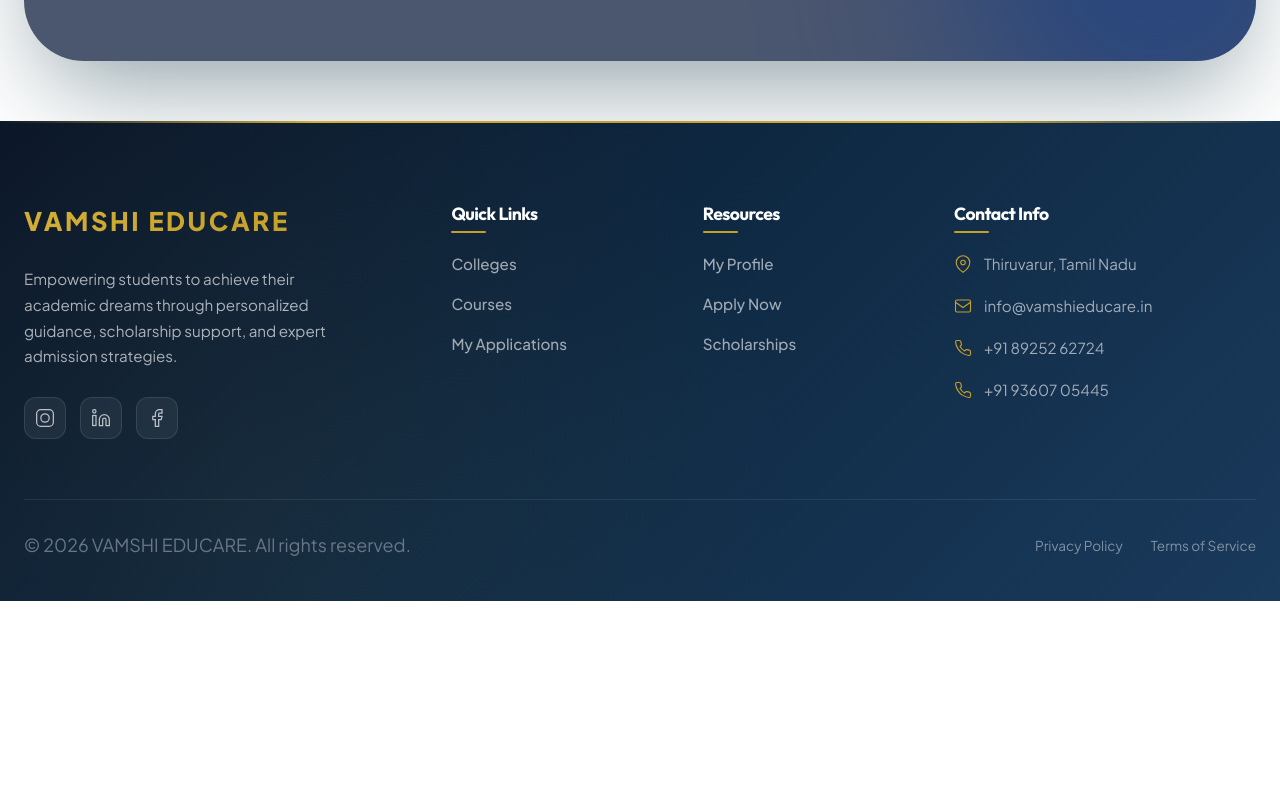
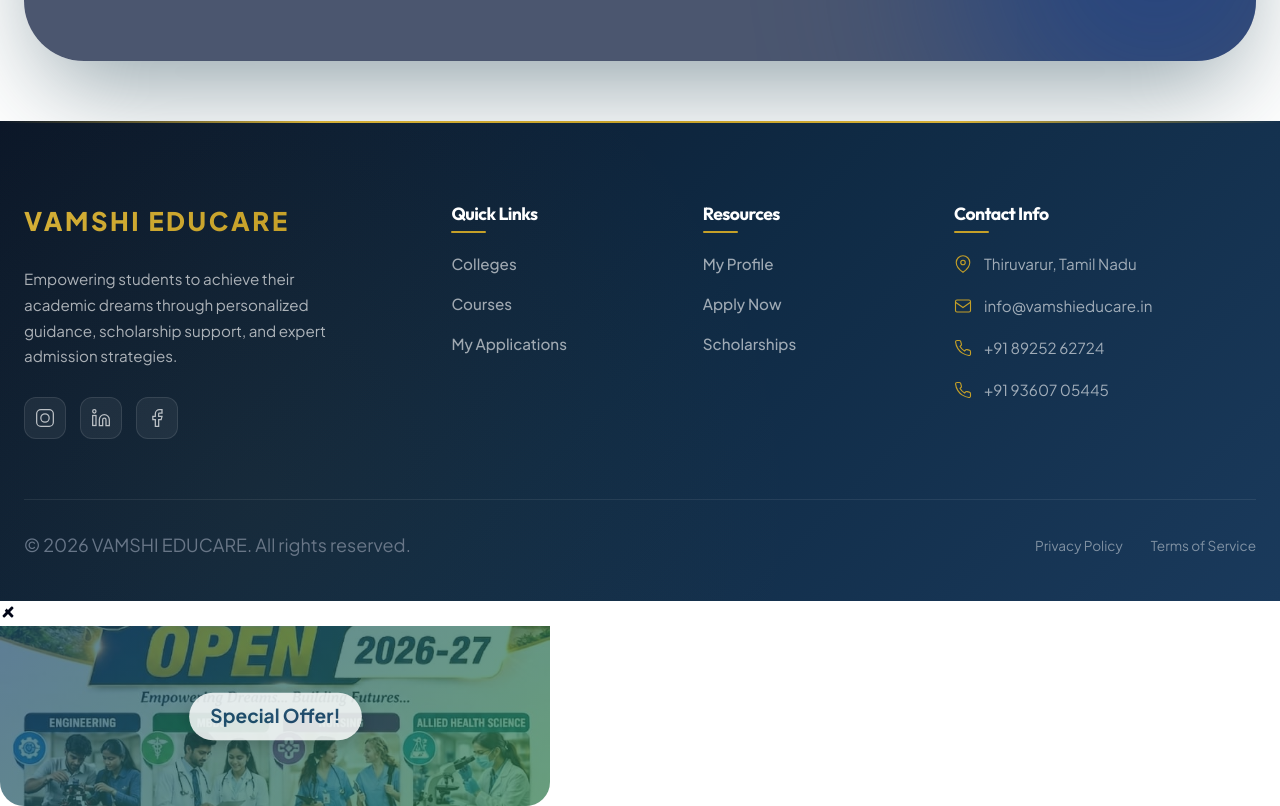
Before and after one commit to Gokul331/ICE_FOUNDATION, a React (Vite) app in the folder frontend/my-react-app/: page / in a window 1280 px wide. Shown: the part 4211-5017 px from the top of the page. Before the commit the page ends 4812 px from the top, so only its background shows below. Built offline with nearby package versions, Linux system fonts and the light colour scheme; no server answers.

Commit message:
adding the welcome image

```diff
--- a/frontend/my-react-app/src/components/Home.jsx
+++ b/frontend/my-react-app/src/components/Home.jsx
@@ -9,7 +9,9 @@ import img1 from "/5.jpeg";
 import img2 from "/2.jpg";
 import img3 from "/3.jpg";
 import img4 from "/1.jpg";
+import welcomeBanner from "/Banner.jpeg"; // Add your banner image
 import { FaExternalLinkSquareAlt, FaCheckCircle, FaTimes } from "react-icons/fa";
+
 /* ── animation helpers ── */
 const fadeUp = {
   hidden: { opacity: 0, y: 40 },
@@ -48,11 +50,40 @@ function Home() {
   const [loading, setLoading] = useState(true);
   const [error, setError] = useState(null);
   const [currentSlide, setCurrentSlide] = useState(0);
+  const [showPopup, setShowPopup] = useState(false);
   const scrollContainerRef = useRef(null);
   const [showLeftArrow, setShowLeftArrow] = useState(false);
   const [showRightArrow, setShowRightArrow] = useState(true);
   const [scrollProgress, setScrollProgress] = useState(0);
   const [showScrollTop, setShowScrollTop] = useState(false);
+  const [alertMessage, setAlertMessage] = useState({ show: false, message: "", type: "" });
+
+  // Check if popup has been closed before (persists across reloads)
+  useEffect(() => {
+    const popupClosed = localStorage.getItem("popupClosed");
+
+    // Show popup only if it hasn't been closed before
+    if (!popupClosed) {
+      // Show popup after a short delay for better UX
+      const timer = setTimeout(() => {
+        setShowPopup(true);
+      }, 1000);
+
+      return () => clearTimeout(timer);
+    }
+  }, []);
+
+  // Handle popup close - persists even after page reload
+  const handleClosePopup = () => {
+    setShowPopup(false);
+    localStorage.setItem("popupClosed", "true");
+  };
+
+  // Optional: Reset popup visibility (for testing or admin purposes)
+  const resetPopup = () => {
+    localStorage.removeItem("popupClosed");
+    setShowPopup(true);
+  };
 
   useEffect(() => {
     if (location.state?.success) {
@@ -587,6 +618,46 @@ function Home() {
 
       <Footer />
 
+      {/* ── FIRST-TIME VISITOR POPUP WITH BANNER ── */}
+      <AnimatePresence>
+        {showPopup && (
+          <motion.div
+            className="popup-overlay"
+            initial={{ opacity: 0 }}
+            animate={{ opacity: 1 }}
+            exit={{ opacity: 0 }}
+            onClick={handleClosePopup}
+          >
+            <motion.div
+              className="popup-container"
+              initial={{ scale: 0.8, opacity: 0, y: 50 }}
+              animate={{ scale: 1, opacity: 1, y: 0 }}
+              exit={{ scale: 0.8, opacity: 0, y: 50 }}
+              transition={{ type: "spring", damping: 25, stiffness: 300 }}
+              onClick={(e) => e.stopPropagation()}
+            >
+              <button className="popup-close" onClick={handleClosePopup}>
+                <FaTimes />
+              </button>
+
+              {/* Banner Image Section */}
+              <div className="popup-banner">
+                <img
+                  src={welcomeBanner}
+                  alt="Welcome to VAMSHI EDUCARE"
+                  className="popup-banner-img"
+                />
+                <div className="popup-banner-overlay">
+                  <div className="popup-banner-text">Special Offer!</div>
+                </div>
+              </div>
+
+
+            </motion.div>
+          </motion.div>
+        )}
+      </AnimatePresence>
+
       {/* ── Scroll to Top ── */}
       <AnimatePresence>
         {showScrollTop && (
--- a/frontend/my-react-app/src/styles/home.css
+++ b/frontend/my-react-app/src/styles/home.css
@@ -1718,3 +1718,85 @@
       margin-bottom: 12px;
     }
   }
+
+  /* Popup Banner Styles */
+  .popup-banner {
+    position: relative;
+    width: 100%;
+    height: 180px;
+    overflow: hidden;
+  }
+
+  .popup-banner-img {
+    width: 100%;
+    height: 100%;
+    object-fit: cover;
+    transition: transform 0.3s ease;
+  }
+
+  .popup-container:hover .popup-banner-img {
+    transform: scale(1.05);
+  }
+
+  .popup-banner-overlay {
+    position: absolute;
+    top: 0;
+    left: 0;
+    right: 0;
+    bottom: 0;
+    background: linear-gradient(135deg, rgba(30, 75, 110, 0.7) 0%, rgba(45, 122, 75, 0.7) 100%);
+    display: flex;
+    align-items: center;
+    justify-content: center;
+  }
+
+  .popup-banner-text {
+    background: rgba(255, 255, 255, 0.95);
+    padding: 8px 20px;
+    border-radius: 40px;
+    font-weight: 700;
+    font-size: 18px;
+    color: #1e4b6e;
+    box-shadow: 0 4px 15px rgba(0, 0, 0, 0.2);
+    animation: pulse 1.5s ease infinite;
+  }
+
+  @keyframes pulse {
+
+    0%,
+    100% {
+      transform: scale(1);
+    }
+
+    50% {
+      transform: scale(1.05);
+    }
+  }
+
+  /* Adjust popup container for banner */
+  .popup-container {
+    max-width: 550px;
+    background: white;
+    border-radius: 24px;
+    overflow: hidden;
+  }
+
+  .popup-content {
+    padding: 32px 32px 40px;
+  }
+
+  /* Responsive adjustments */
+  @media (max-width: 640px) {
+    .popup-banner {
+      height: 140px;
+    }
+
+    .popup-banner-text {
+      font-size: 14px;
+      padding: 6px 16px;
+    }
+
+    .popup-content {
+      padding: 24px 24px 32px;
+    }
+  }
```
Also changed, not shown: frontend/my-react-app/public/Banner.jpeg (added).
